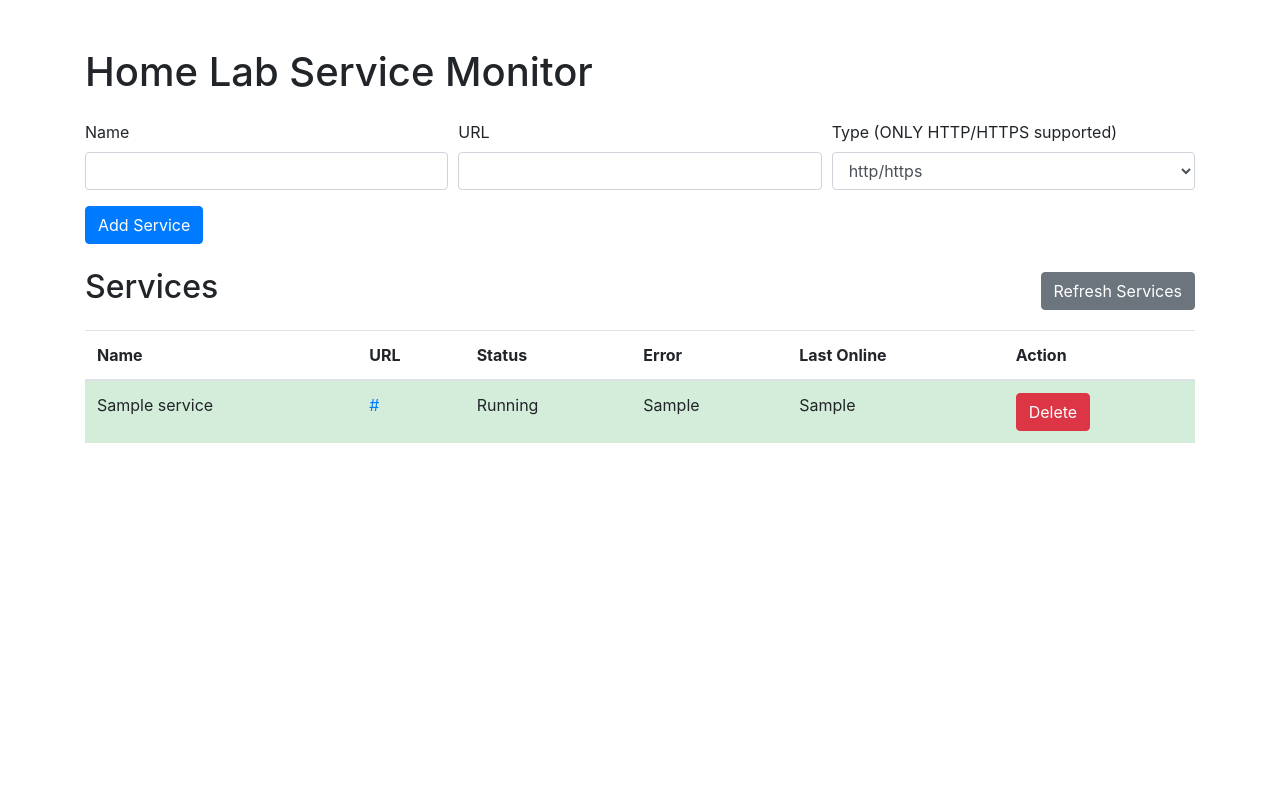
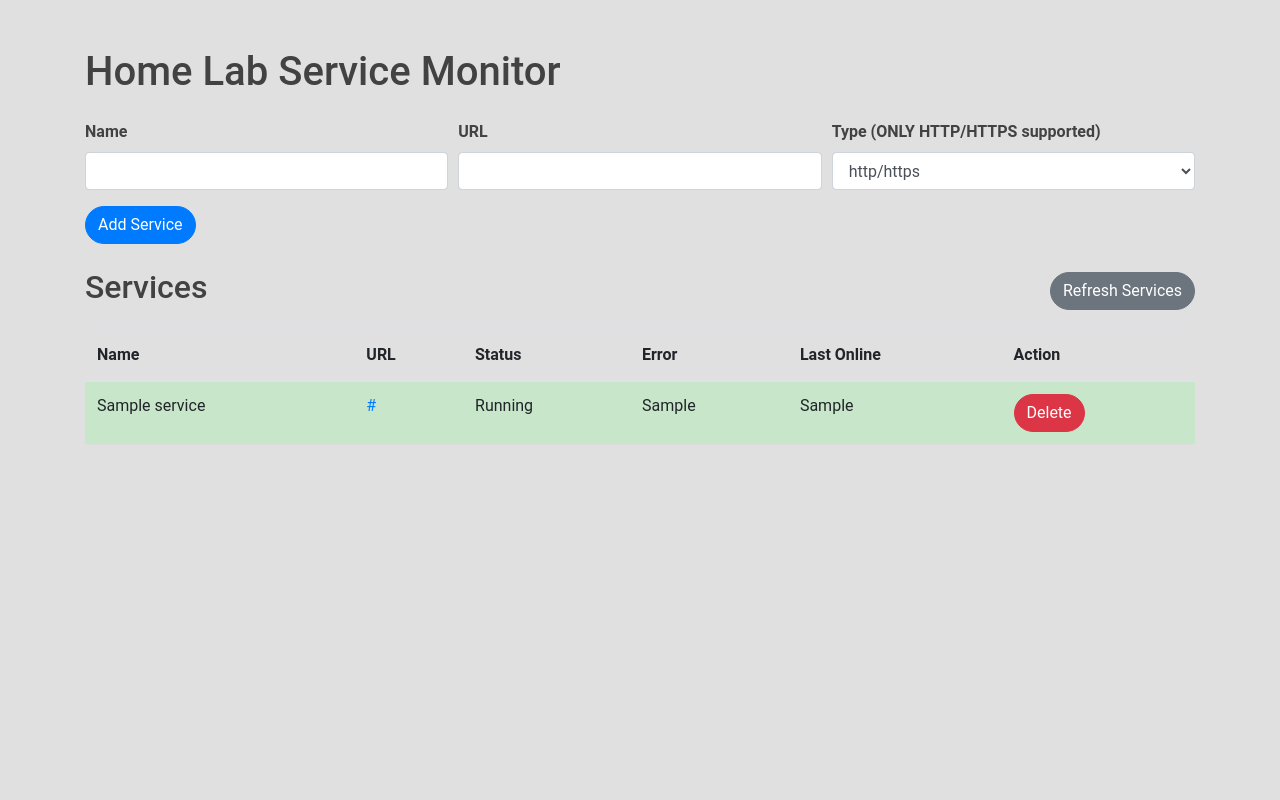
Before and after one commit to master312/lab-index-tracker, a Flask app: page / in a window 1280 px wide. Run offline with Flask 3, Linux system fonts and the light colour scheme; tables that the repository leaves empty hold one stand-in row (values such as "Sample post"); some libraries are stand-ins or nearby versions.

Commit message:
HTML is now more beautyfull.

```diff
--- a/templates/home.html
+++ b/templates/home.html
@@ -3,16 +3,36 @@
 <head>
     <title>Home Lab Service Monitor</title>
     <link rel="stylesheet" href="https://stackpath.bootstrapcdn.com/bootstrap/4.5.0/css/bootstrap.min.css">
+<!--    <link href="https://fonts.googleapis.com/css?family=Roboto:300,400,700&display=swap" rel="stylesheet">-->
     <style>
-        .running { background-color: #d4edda !important; }
-        .not-running { background-color: #f8d7da !important; }
-        .not-checked { background-color: #ffeeba !important; }
+        .running { background-color: #C8E6C9 !important; }
+        .not-running { background-color: #FFCDD2 !important; }
+        .not-checked { background-color: #FFF9C4 !important; }
+        .form-control-label { font-weight: 600; color: #424242; }
+        .btn { border-radius: 50px; }
 
         html, body {
             height: 100%;
             width: 100%;
             margin: 0;
             padding: 0;
+            font-family: 'Roboto', sans-serif;
+            background-color: #E0E0E0;
+        }
+
+        h1, h2 {
+            color: #424242;
+        }
+
+        table {
+            border-spacing: 0;
+            border-collapse: separate;
+        }
+
+        table tr th, td {
+            padding: 15px;
+            border-top: none;
+            border-bottom: 1px solid #ddd;
         }
     </style>
 </head>
```
